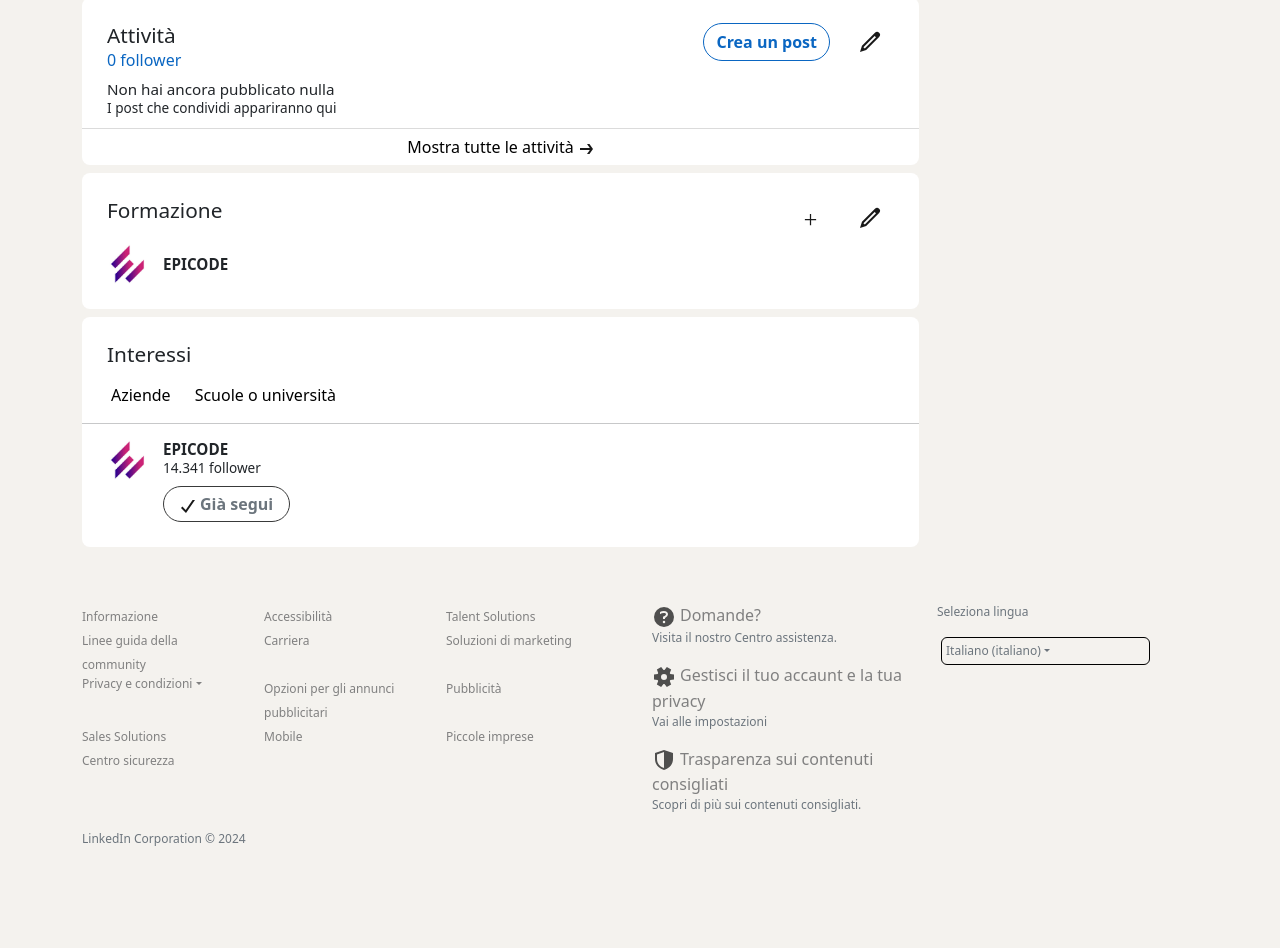
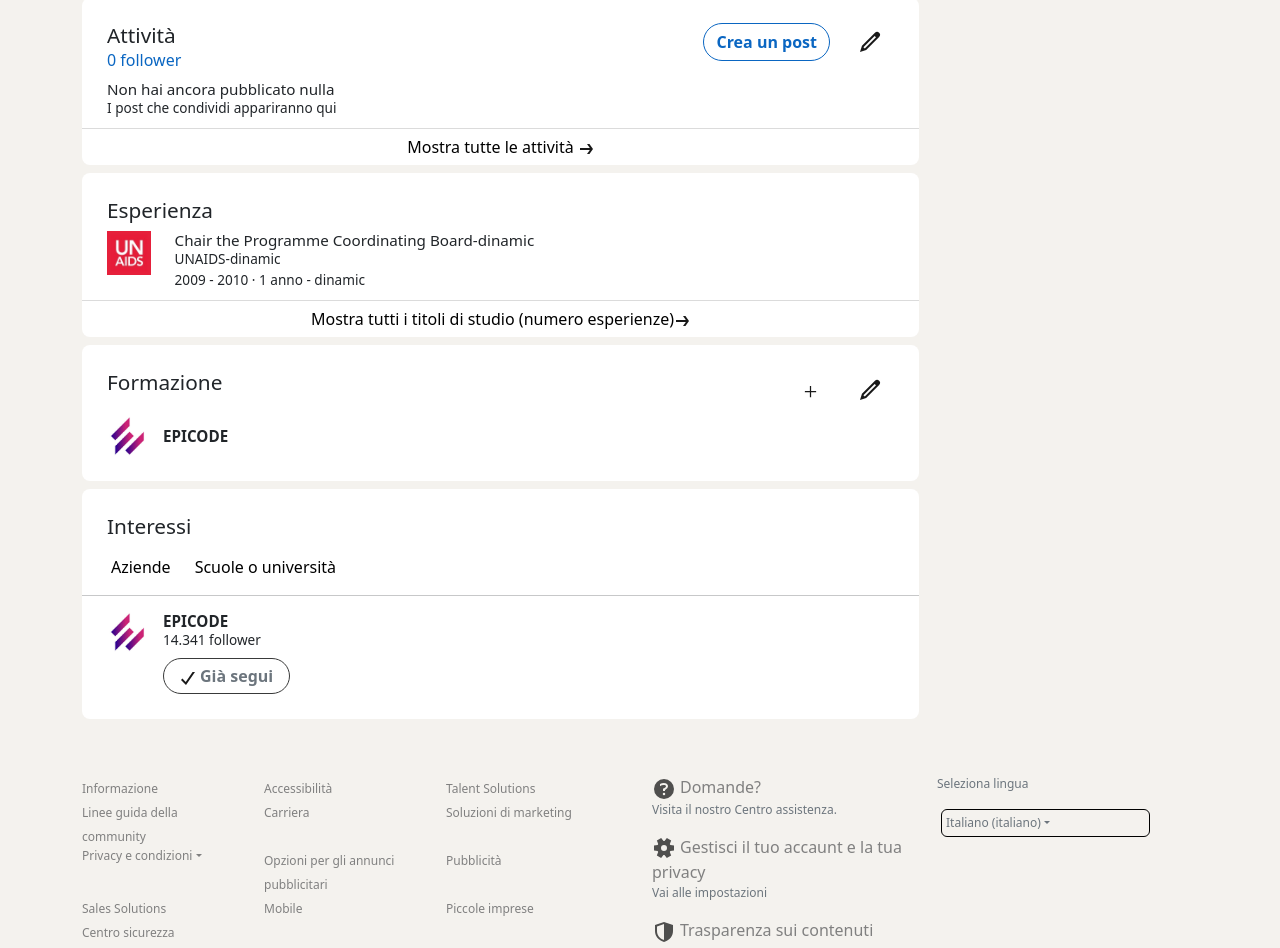
Before and after one commit to GiuliaLanari/Clone-di-LinkedIn-Team-3, a React (Create React App) app in the folder clone-di-linkedin/: page / in a window 1280 px wide. Shown: the part 1546-2494 px from the top of the page. Before the commit the page ends 2410 px from the top, so only its background shows below. Built offline with nearby package versions, Linux system fonts and the light colour scheme; no server answers.

Commit message:
add component Experienze

```diff
--- /dev/null
+++ b/clone-di-linkedin/src/components/Experienze.jsx
@@ -0,0 +1,39 @@
+import Col from "react-bootstrap/Col";
+import Row from "react-bootstrap/Row";
+import Button from "react-bootstrap/Button";
+
+const Experienze = function () {
+  return (
+    <Row className="g-0">
+      <Col className="analis-col">
+        <div className="d-flex justify-content-between">
+          <div className="act">
+            <h3 className="mb-0">Esperienza</h3>
+          </div>
+        </div>
+
+        <Row className=" mt-2 analisis-desc ">
+          <Col xs={12}>
+            <Row>
+              <Col xs={1}>
+                <img src={"unaids_logo.jpg"} alt="logo-school" className="w-100" />
+              </Col>
+              <Col xs={10}>
+                <h6 className="mb-0">Chair the Programme Coordinating Board-dinamic</h6>
+                <p className="mb-0">UNAIDS-dinamic</p>
+                <p className="mb-0">2009 - 2010 · 1 anno - dinamic</p>
+              </Col>
+            </Row>
+          </Col>
+        </Row>
+      </Col>
+
+      <Button className="btn-border rounded-0 text-black">
+        Mostra tutti i titoli di studio (numero esperienze)
+        <img src="icons/right-arrow.svg" alt="" />
+      </Button>
+    </Row>
+  );
+};
+
+export default Experienze;
--- a/clone-di-linkedin/src/components/ProfileInfoBottom.jsx
+++ b/clone-di-linkedin/src/components/ProfileInfoBottom.jsx
@@ -6,6 +6,7 @@
 import Activity from "./Activity";
 import Training from "./Training";
 import Interests from "./Interests";
+import Experienze from "./Experienze";
 
 const ProfileInfoBottom = function () {
   return (
@@ -126,6 +127,11 @@
       </Col>
       <Col xs={12} id="analisis" className="rounded-3">
         <section>
+          <Experienze />
+        </section>
+      </Col>
+      <Col xs={12} id="analisis" className="rounded-3">
+        <section>
           <Training />
         </section>
       </Col>
```
Also changed, not shown: clone-di-linkedin/public/unaids_logo.jpg (added).
